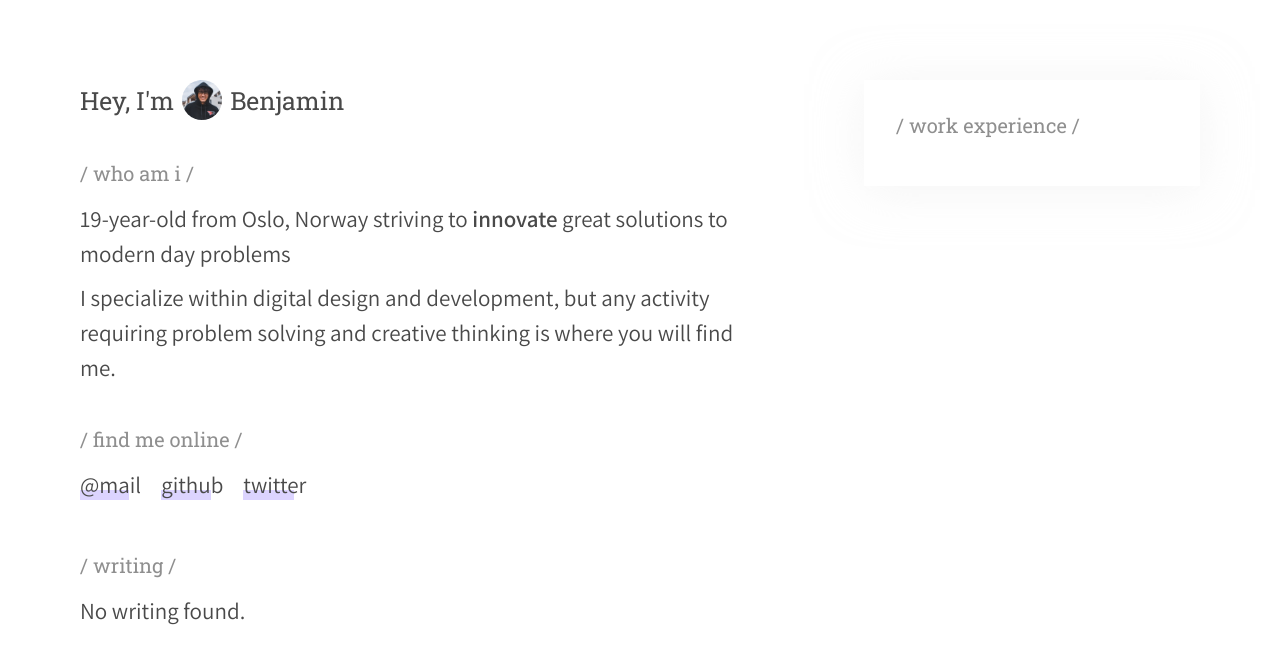
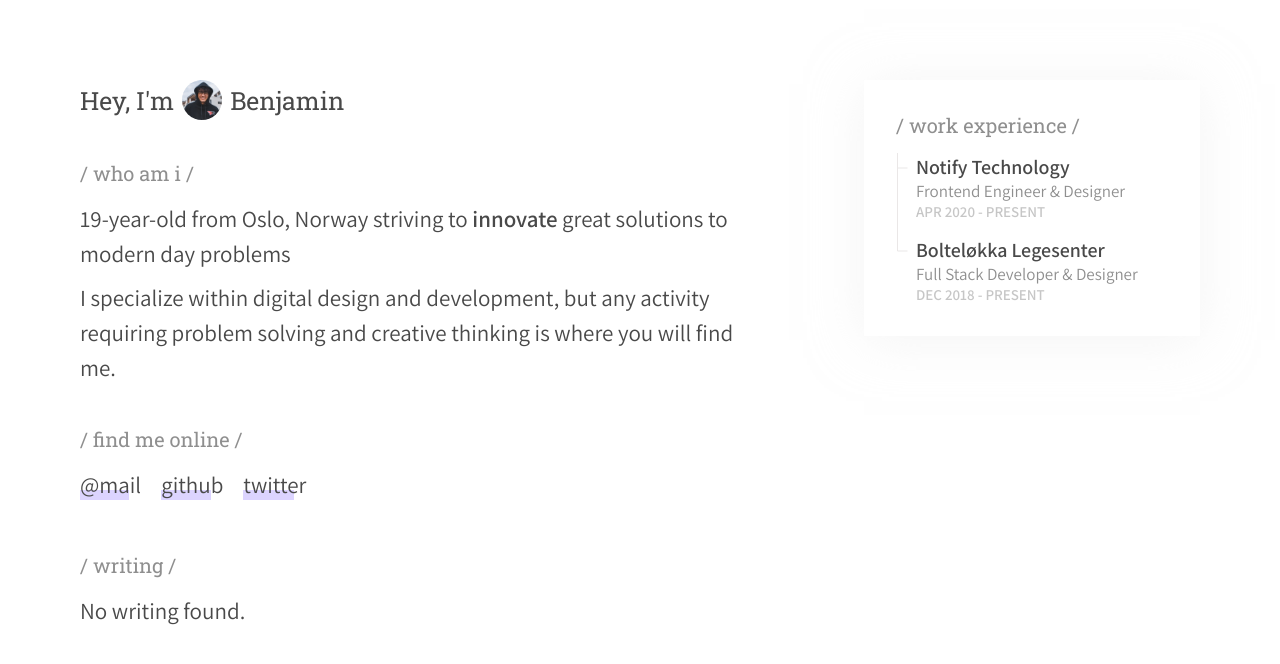
Before and after one commit to benja/portfolio, a Next.js app: page / in a window 1280 px wide. Shown: the top 664 px of the page. Built offline with nearby package versions, Linux system fonts and the light colour scheme.

Commit message:
Added work tree to right column

```diff
--- a/src/pages/index.tsx
+++ b/src/pages/index.tsx
@@ -86,7 +86,20 @@ export default function Home() {
       </Column>
       <Column width="30%">
         <Box>
-          <Section style={{ marginTop: 0 }} title="work experience"></Section>
+          <Section style={{ marginTop: 0 }} title="work experience">
+            <WorkTree>
+              <WorkEntry>
+                <Company>Notify Technology</Company>
+                <Position>Frontend Engineer & Designer</Position>
+                <Duration>Apr 2020 - present</Duration>
+              </WorkEntry>
+              <WorkEntry>
+                <Company>Bolteløkka Legesenter</Company>
+                <Position>Full Stack Developer & Designer</Position>
+                <Duration>Dec 2018 - present</Duration>
+              </WorkEntry>
+            </WorkTree>
+          </Section>
         </Box>
       </Column>
     </Container>
@@ -234,3 +247,83 @@ const Box = styled.div`
   box-shadow: 0px 4px 50px rgba(233, 233, 233, 0.51);
   padding: 2rem;
 `;
+
+const WorkTree = styled.ul`
+  display: flex;
+  flex-direction: column;
+  list-style-type: none;
+`;
+
+const WorkEntry = styled.li`
+  position: relative;
+  font-family: 'Assistant';
+  font-weight: 600;
+  font-size: 20px;
+  margin: 0 0 1rem 1rem;
+
+  :last-child {
+    margin-bottom: 0;
+  }
+
+  /* First child shouldn't have the long line linking to the element before */
+  :not(:first-child) {
+    &:before {
+      position: absolute;
+      content: '';
+      height: 84px;
+      width: 1px;
+      left: -15px;
+      top: -70px;
+      background: ${props => props.theme.bar};
+    }
+  }
+
+  &:before {
+    position: absolute;
+    content: '';
+    height: 15px;
+    width: 1px;
+    left: -15px;
+    top: -1px;
+    background: ${props => props.theme.bar};
+  }
+
+  &:after {
+    content: '';
+    position: absolute;
+    transform: rotate(90deg);
+    height: 10px;
+    width: 1px;
+    top: 9px;
+    left: -10px;
+    background: ${props => props.theme.bar};
+  }
+`;
+
+const Company = styled(Text).attrs({
+  assistant: true,
+  semibold: true,
+})<any>`
+  margin-left: 0.25rem;
+  font-size: 20px;
+  color: ${props => props.theme.grayText};
+`;
+
+const Position = styled(Text).attrs({
+  assistant: true,
+})<any>`
+  margin-left: 0.25rem;
+  font-size: 17px;
+  color: ${props => props.theme.lightGrayText};
+`;
+
+const Duration = styled(Text).attrs({
+  assistant: true,
+  semibold: true,
+})<any>`
+  margin-left: 0.25rem;
+  font-size: 15px;
+  color: ${props => props.theme.lightGrayText};
+  text-transform: uppercase;
+  opacity: 0.5;
+`;
--- a/src/ui/themes.ts
+++ b/src/ui/themes.ts
@@ -4,6 +4,7 @@ export interface ITheme {
   grayText: string;
   lightGrayText: string;
   border: string;
+  bar: string;
   blue: string;
   purple: string;
 }
@@ -15,6 +16,7 @@ export const themes = {
     grayText: '#494949',
     lightGrayText: '#8F8F8F',
     border: '#a5a5a5',
+    bar: '#eae7e7',
 
     blue: '#a9e5ff',
     purple: '#baa9ff',
```
